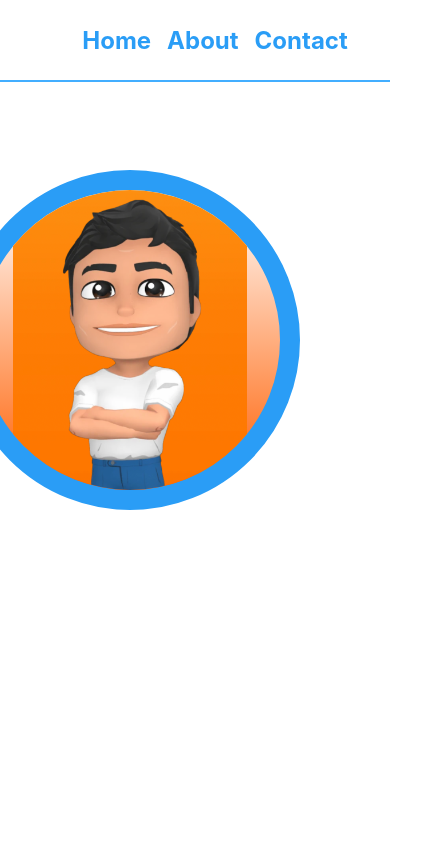
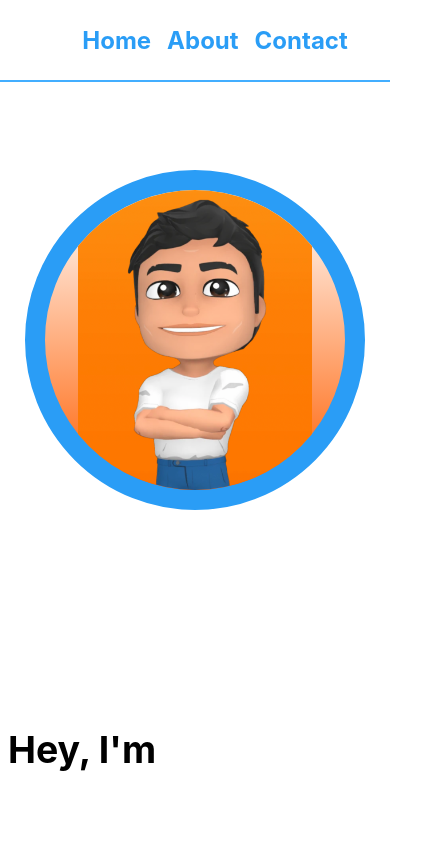
Before and after one commit to PurthaShaariyaar/Purtha-Portfolio, a React (Create React App) app: page / in a window 390 px wide. Shown: the top 844 px of the page, 430 px wide, since content can reach past the window. Built offline with nearby package versions, Linux system fonts and the light colour scheme.

Commit message:
Styling.

```diff
--- a/src/index.css
+++ b/src/index.css
@@ -294,6 +294,8 @@ textarea {
   .img {
     width: 300px;
     height: 300px;
+    margin-left: auto;
+    margin-right: auto;
   }
 
   .home-text {
--- a/src/pages/Home.js
+++ b/src/pages/Home.js
@@ -7,7 +7,7 @@ const Home = () => {
             <img
                 src = {logo}
                 className='img'
-            />np
+            />
             <div className='home-text'>
                 <h3>Hey, I'm</h3>
                 <h1 className='name'>Purtha Shaariyaar</h1>
```
